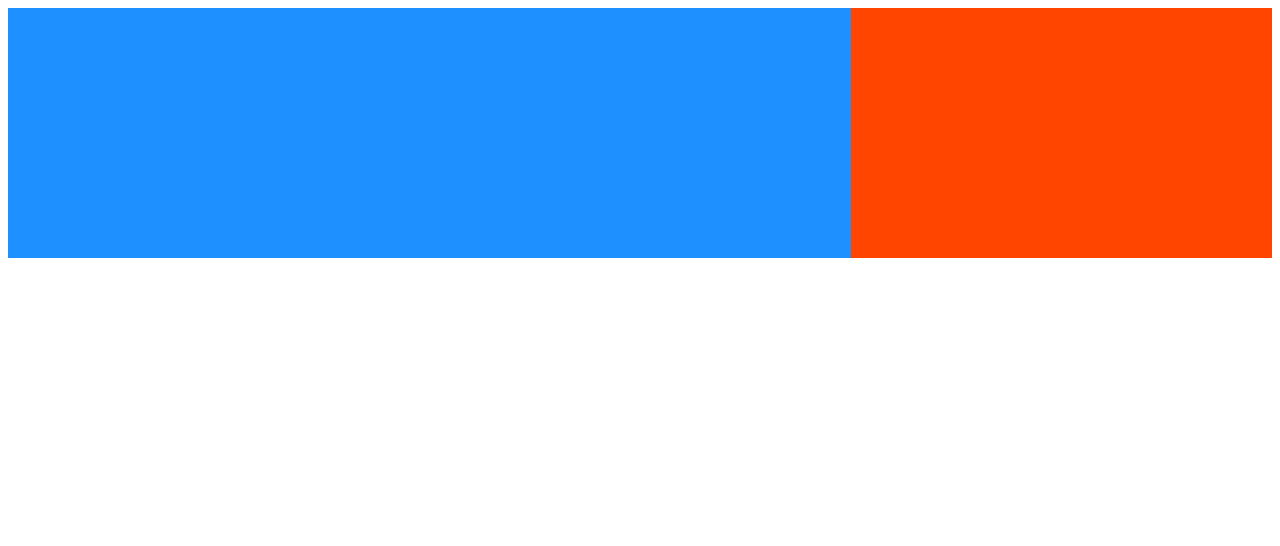
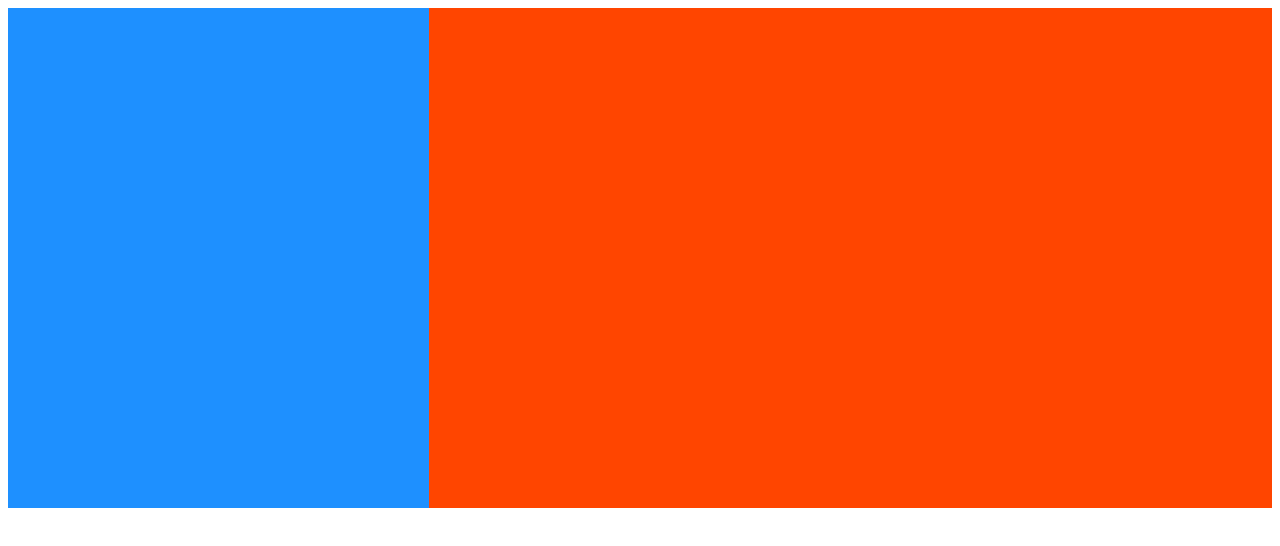
Before and after one commit to JuanMedina05/tarea_CSS, a plain HTML site: page actividad_10/index.html in a window 1280 px wide. Drawn offline with Linux system fonts and the light colour scheme.

Commit message:
Añadir grow en actividad 10

```diff
--- a/actividad_10/index.html
+++ b/actividad_10/index.html
@@ -11,15 +11,11 @@
 
     #box-1 {
       background-color: dodgerblue;
-      width: 100%;
-      height: 50%;
-      flex-shrink: 1;
+      flex-grow: 1;
     }
 
     #box-2 {
       background-color: orangered;
-      width: 100%;
-      height: 50%;
-      flex-shrink: 2;
+      flex-grow: 2;
     }
   </style>
```
